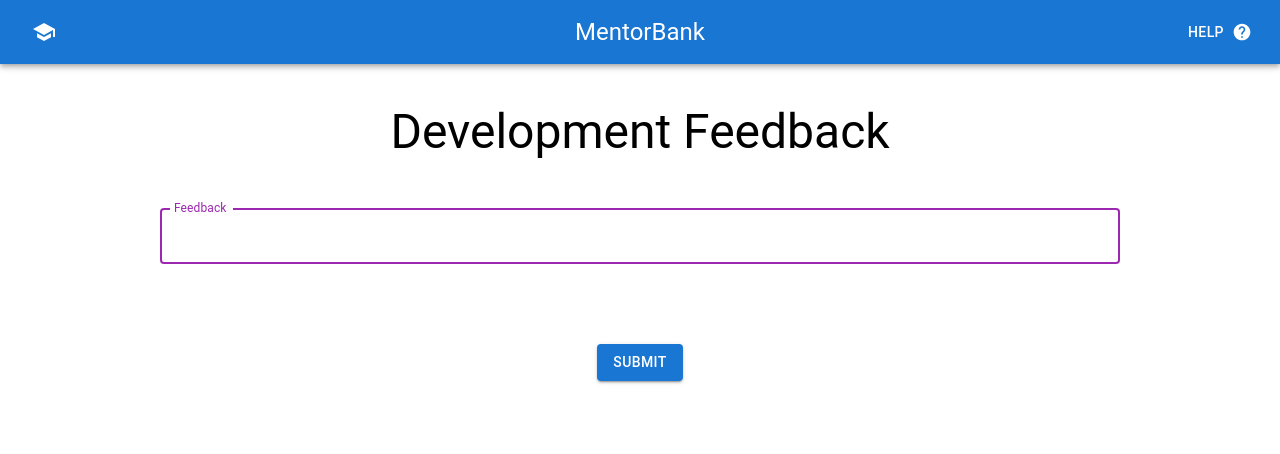
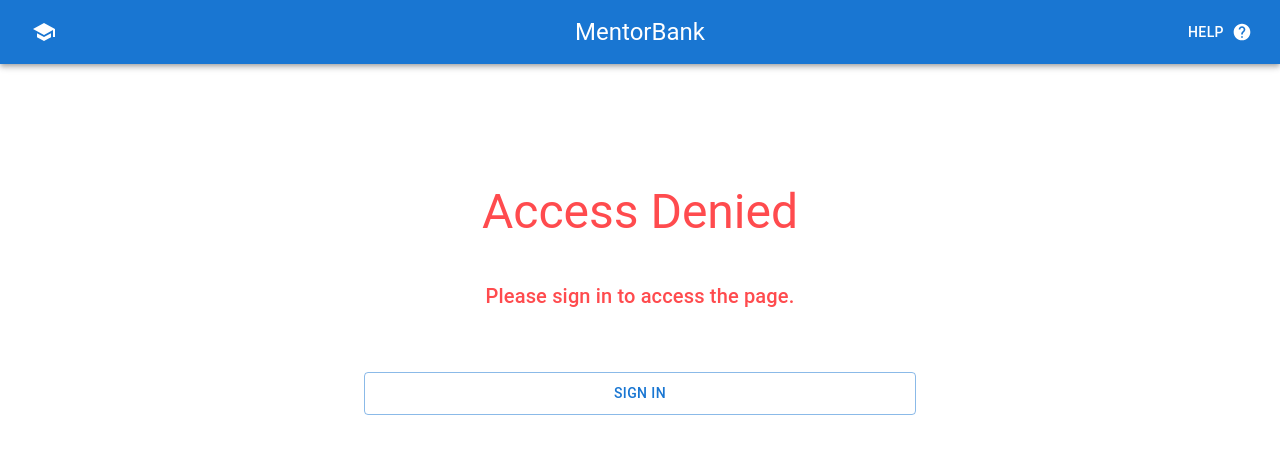
Before and after one commit to cs261-2022-group22/reactjs-frontend, a Next.js app: page /mentor/DevelopmentFeedback in a window 1280 px wide. Shown: the top 454 px of the page. Built offline with nearby package versions, Linux system fonts and the light colour scheme; no server answers.

Commit message:
added unauthenticated checking on development feedback

```diff
--- a/pages/mentor/DevelopmentFeedback.tsx
+++ b/pages/mentor/DevelopmentFeedback.tsx
@@ -11,10 +11,18 @@ import axios from "axios";
 import { useState } from "react";
 import ArrowForwardIcon from "@mui/icons-material/ArrowForward";
 import RefreshIcon from "@mui/icons-material/Refresh";
+import Unauthenticated from "components/Unauthenticated";
+import { useSession } from "next-auth/react";
 
 export default function DevelopmentFeedback() {
     const [message, setMessage] = useState("");
     const [status, setStatus] = useState("normal");
+
+	const { data: session } = useSession();
+    if (!session) {
+        return <Unauthenticated />;
+    }
+
 
     if (status == "normal") {
         return (
```
